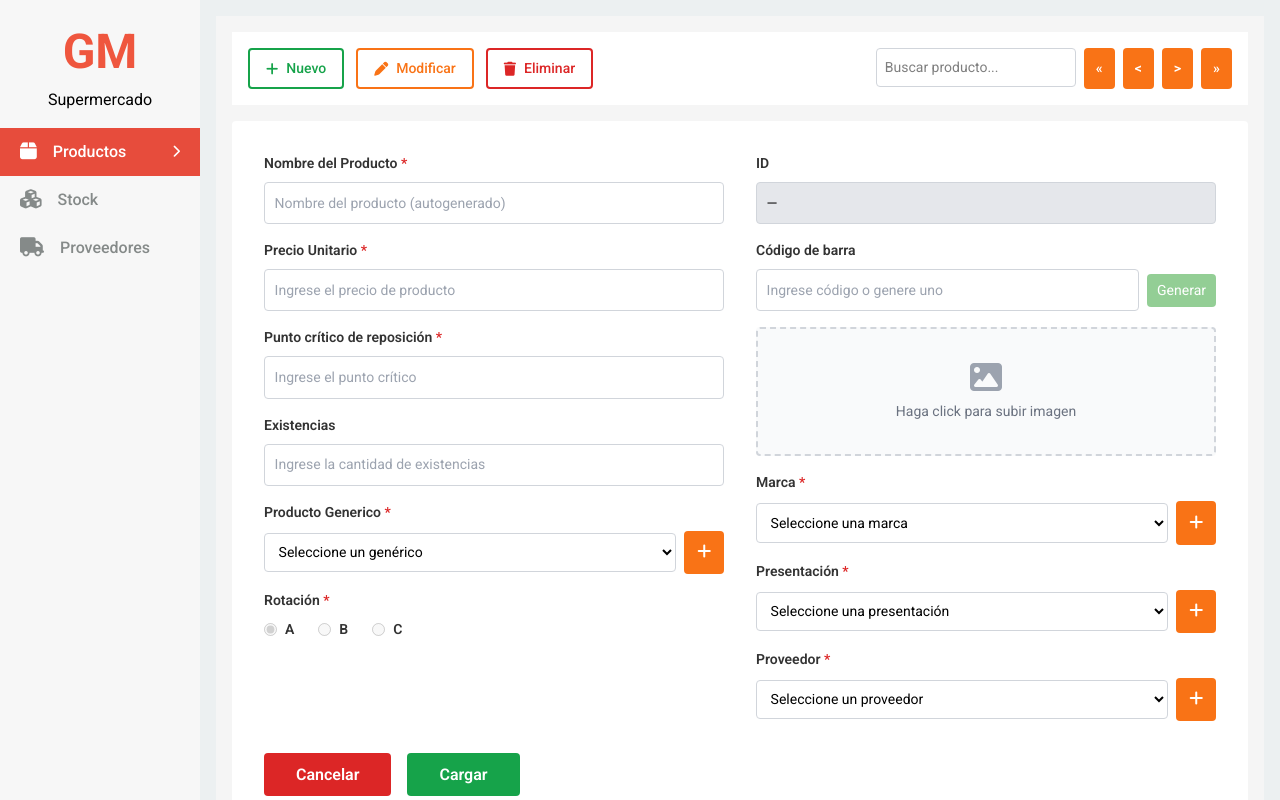
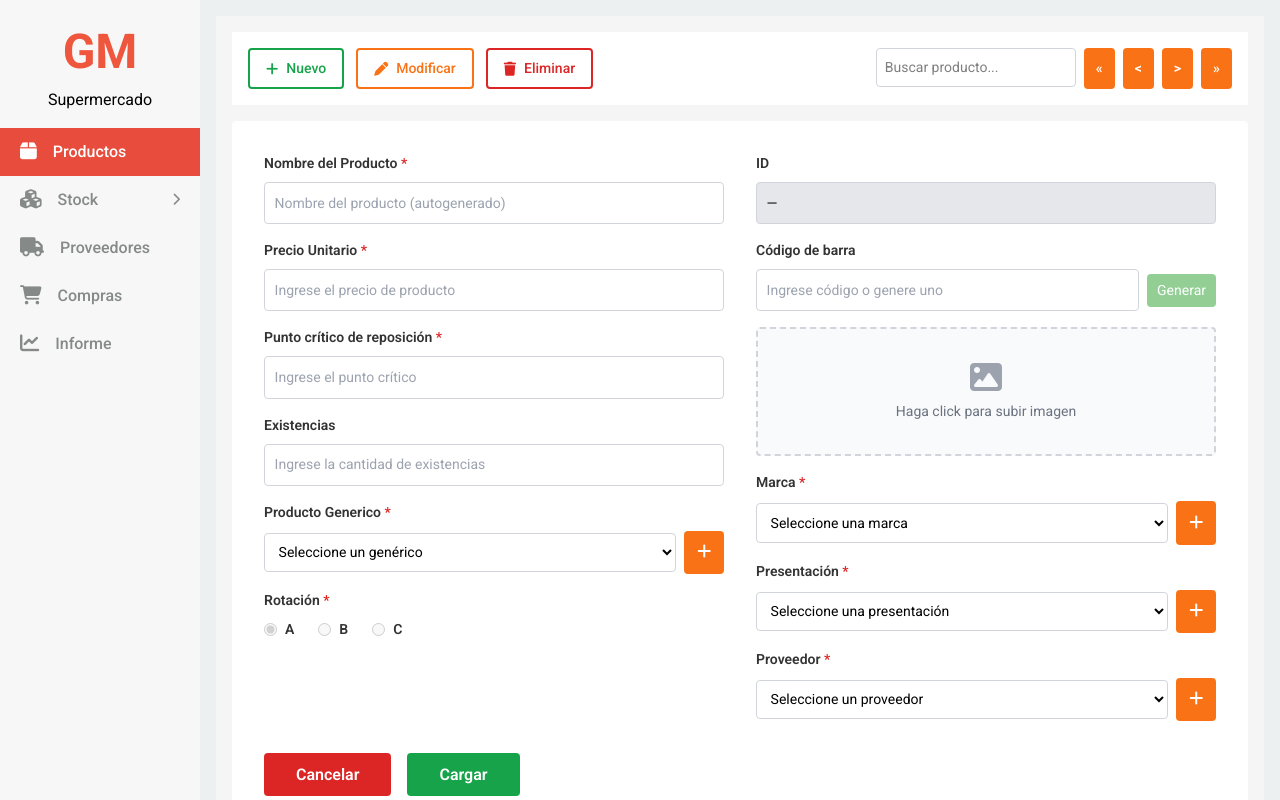
Before and after one commit to MiolaTomas/GM-Supermercado, a Vue app: page / in a window 1280 px wide. Built offline with nearby package versions, Linux system fonts and the light colour scheme.

Commit message:
fix sidebar issues

```diff
--- a/src/components/Sidebar.vue
+++ b/src/components/Sidebar.vue
@@ -11,13 +11,14 @@
                     class="menu-item">
                     <i :class="item.icon"></i>
                     <span>{{ item.label }}</span>
+                    <!-- Mostrar chevron solo si tiene subItems -->
                     <i v-if="item.subItems"
-                        :class="isProductsOpen ? 'fa-solid fa-chevron-down' : 'fa-solid fa-chevron-right'"
+                        :class="isStockOpen ? 'fa-solid fa-chevron-down' : 'fa-solid fa-chevron-right'"
                         class="chevron"></i>
                 </div>
 
-                <!-- Dropdown submenu -->
-                <ul v-if="item.subItems && isProductsOpen" class="submenu">
+                <!-- Dropdown submenu para Stock -->
+                <ul v-if="item.subItems && isStockOpen" class="submenu">
                     <li v-for="subItem in item.subItems" :key="subItem.name"
                         :class="{ active: activeItem === subItem.name }" @click.stop="handleSubItemClick(subItem.name)"
                         class="submenu-item">
@@ -34,26 +35,28 @@
 import { ref } from 'vue'
 
 const activeItem = ref('Productos')
-const isProductsOpen = ref(false)
+const isStockOpen = ref(false)
 
 const menuItems = [
+    { name: 'Productos', label: 'Productos', icon: 'fa-solid fa-box' },
     {
-        name: 'Productos',
-        label: 'Productos',
-        icon: 'fa-solid fa-box',
+        name: 'Stock',
+        label: 'Stock',
+        icon: 'fa-solid fa-cubes',
         subItems: [
-            { name: 'Categorías', label: 'Categorías', icon: 'fa-solid fa-tags' },
-            { name: 'Inventario', label: 'Inventario', icon: 'fa-solid fa-clipboard-list' },
-            { name: 'Precios', label: 'Precios', icon: 'fa-solid fa-dollar-sign' }
+            { name: 'Existencias', label: 'Existencias', icon: 'fa-solid fa-list' },
+            { name: 'GestionarDespachos', label: 'Gestionar despachos', icon: 'fa-solid fa-truck' }
         ]
     },
-    { name: 'Stock', label: 'Stock', icon: 'fa-solid fa-cubes' },
     { name: 'Proveedores', label: 'Proveedores', icon: 'fa-solid fa-truck' },
+    { name: 'Compras', label: 'Compras', icon: 'fa-solid fa-cart-shopping' },
+    { name: 'Informe', label: 'Informe', icon: 'fa-solid fa-chart-line' },
 ]
 
+
 function handleItemClick(name) {
-    if (name === 'Productos') {
-        isProductsOpen.value = !isProductsOpen.value
+    if (name === 'Stock') {
+        isStockOpen.value = !isStockOpen.value
     }
     activeItem.value = name
 }
@@ -68,7 +71,6 @@ function handleSubItemClick(name) {
     width: 200px;
     height: 100vh;
     background: var(--sidebar-bg);
-    /* white background */
     color: black;
     transition: transform 0.3s, width 0.3s;
     box-shadow: 0 2px 8px rgba(0, 0, 0, 0.1);
@@ -111,16 +113,13 @@ li {
     transition: background 0.3s, color 0.3s;
 }
 
-/* Default state */
 .menu-item i {
     color: var(--sidebar-base-text);
-    /* icon black */
     font-size: 1.2rem;
 }
 
 .menu-item span {
     color: var(--sidebar-base-text);
-    /* text black */
     font-weight: 500;
 }
 
@@ -129,12 +128,10 @@ li {
     font-size: 0.8rem;
 }
 
-/* Hover */
 .menu-item:hover {
     background-color: rgba(231, 76, 60, 0.1);
 }
 
-/* Active state */
 .menu-item.active {
     background-color: #e74c3c;
 }
@@ -142,10 +139,8 @@ li {
 .menu-item.active i,
 .menu-item.active span {
     color: white;
-    /* both icon and text turn white */
 }
 
-/* Submenu styles */
 .submenu {
     background-color: #f5f5f5;
     padding: 0;
@@ -191,7 +186,6 @@ li {
         width: 80px;
         display: flex;
         flex-direction: column;
-        /* stack logo and menu vertically */
         align-items: center;
     }
 
@@ -206,7 +200,6 @@ li {
 
     .sidebar-logo span.logo-sub {
         display: none;
-        /* hide subtitle */
     }
 
     ul {
@@ -226,12 +219,10 @@ li {
     .menu-item span,
     .menu-item .chevron {
         display: none;
-        /* hide menu text and chevron */
     }
 
     .submenu {
         display: none;
-        /* hide submenu on mobile */
     }
 }
 </style>
```
